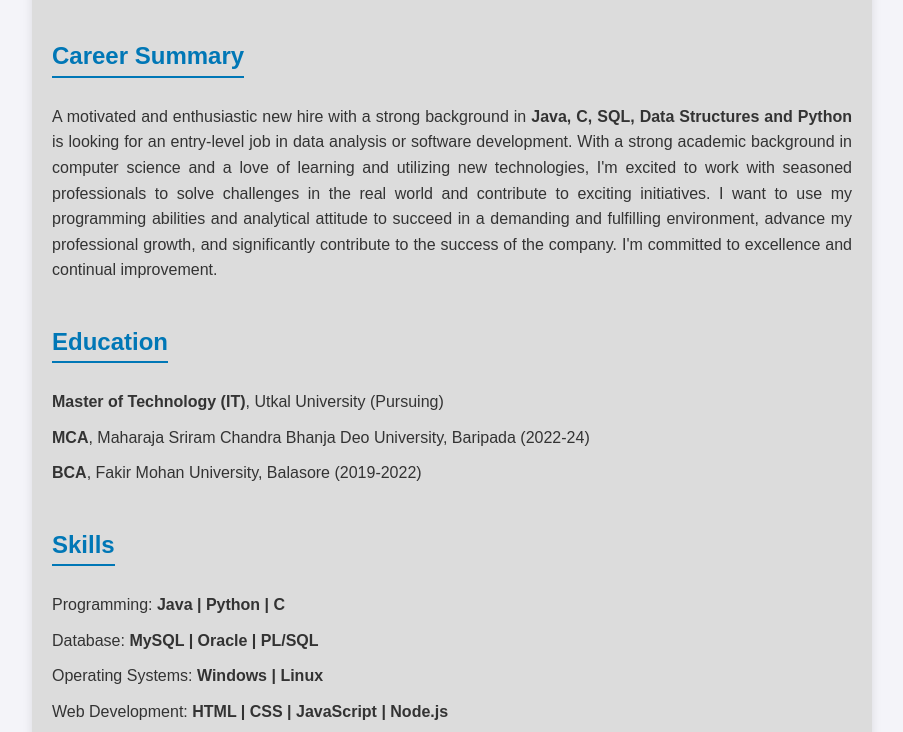
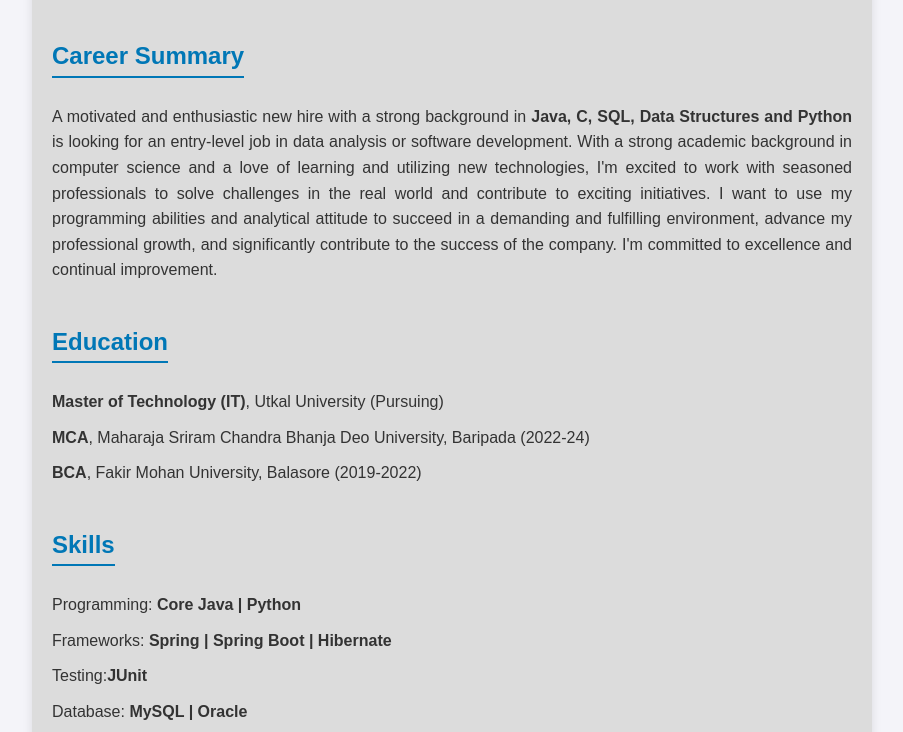
Before and after one commit to Debaswarup-Mallick/RESUME-Debaswarup_Mallick, a plain HTML site: page index.html in a window 1280 px wide. Shown: the part 178-910 px from the top of the page, without its empty margins (188-1091 px from the left). Drawn offline with Linux system fonts and the light colour scheme.

Commit message:
Update index.html

```diff
--- a/index.html
+++ b/index.html
@@ -108,10 +108,11 @@
         <div class="section">
             <h2>Skills</h2>
             <ul>
-                <li>Programming:<strong> Java | Python | C</strong></li>
-                <li>Database:<strong> MySQL | Oracle | PL/SQL</strong></li>
+                <li>Programming:<strong> Core Java | Python </strong></li>
+                <li>Frameworks:<strong> Spring | Spring Boot | Hibernate </strong></li>
+                <li>Testing:<strong>JUnit</strong></li>
+                <li>Database:<strong> MySQL | Oracle </strong></li>
                 <li>Operating Systems:<strong> Windows | Linux</strong></li>
-                <li>Web Development:<strong> HTML | CSS | JavaScript | Node.js</strong></li>
             </ul>
         </div>
 
```
